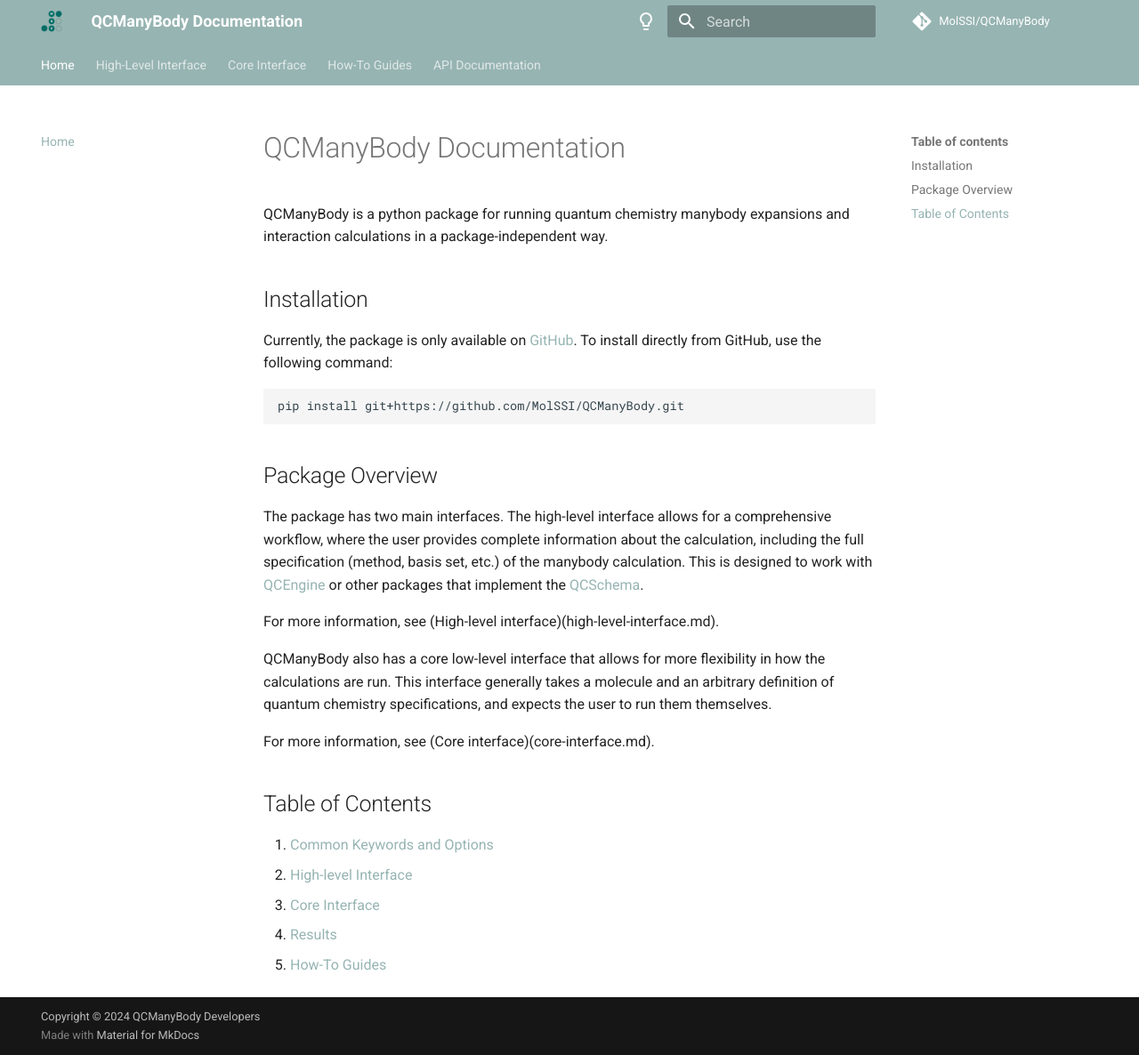
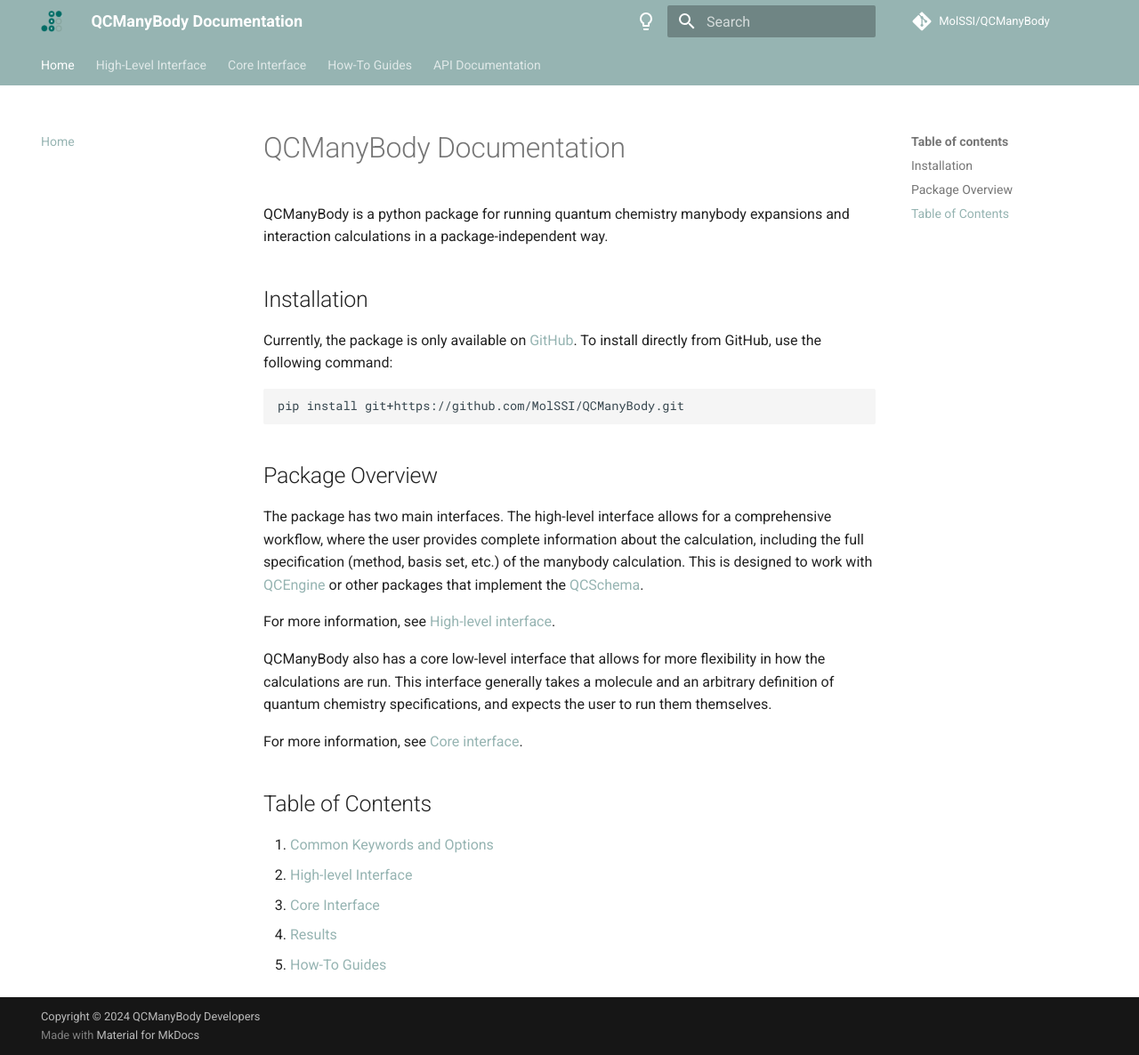
Before and after one commit to MolSSI/QCManyBody, an MkDocs documentation site: the page built from docs/index.md, in a window 1280 px wide and 1186 px high. Shown: the whole window at 89% size. Built offline with MkDocs 1.6.1 and Material for MkDocs 9.7.7, drawn with Linux system fonts in a browser that asks for light colours; comment, search, counter and statistics services are not loaded.

Commit message:
Fix index links

```diff
--- a/docs/index.md
+++ b/docs/index.md
@@ -19,13 +19,13 @@
 manybody calculation. This is designed to work with [QCEngine](https://github.com/MolSSI/QCEngine) or other packages
 that implement the [QCSchema](https://github.com/MolSSI/QCSchema).
 
-For more information, see (High-level interface)(high-level-interface.md).
+For more information, see [High-level interface](high-level-interface.md).
 
 QCManyBody also has a core low-level interface that allows for more flexibility in how the calculations are run. This
 interface generally takes a molecule and an arbitrary definition of quantum chemistry specifications, and expects
 the user to run them themselves.
 
-For more information, see (Core interface)(core-interface.md).
+For more information, see [Core interface](core-interface.md).
 
 ## Table of Contents
 
```
